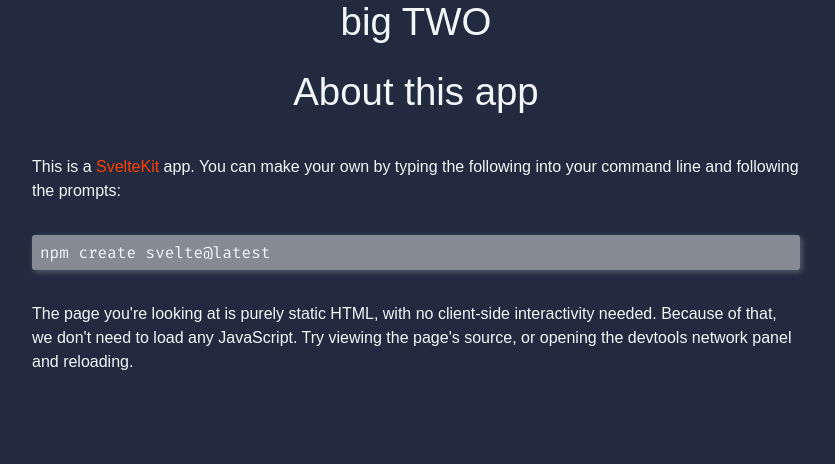
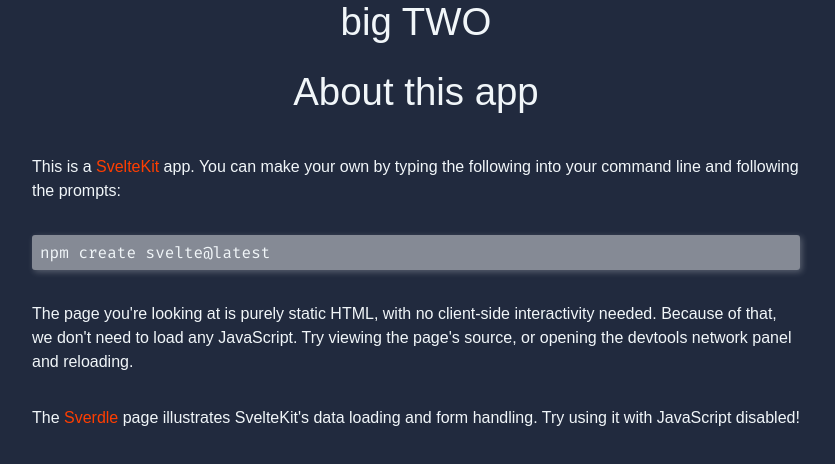
Before and after one commit to tonyw2311/bigTWO, a SvelteKit app: page /about in a window 1280 px wide. Shown: the top 464 px of the page, without its empty margins (224-1059 px from the left). Built offline with nearby package versions, Linux system fonts and the light colour scheme.

Commit message:
Revert "proto2"
This reverts commit 9bacc34ecbfbb853bc8039ce1d7c28380c48af52.

```diff
--- a/src/routes/about/+page.svelte
+++ b/src/routes/about/+page.svelte
@@ -19,4 +19,8 @@
 		the devtools network panel and reloading.
 	</p>
 
+	<p>
+		The <a href="/sverdle">Sverdle</a> page illustrates SvelteKit's data loading and form handling. Try
+		using it with JavaScript disabled!
+	</p>
 </div>
```
